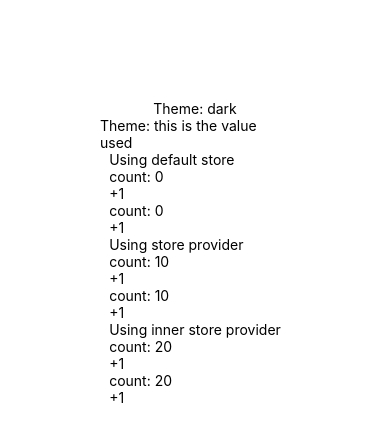
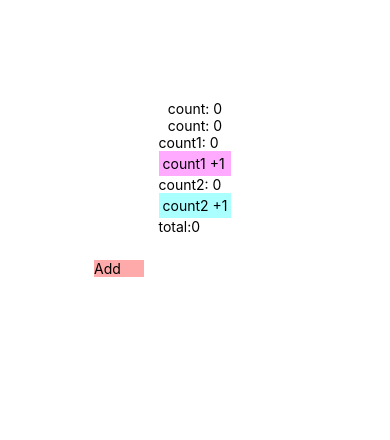
Before and after one commit to g1d5ny/HookStudy, a React Native app: screen / in a window 390 px wide. Shown: the top 440 px of the page. Built offline with nearby package versions, Linux system fonts and the light colour scheme.

Commit message:
7부 zustand 이해하기

```diff
--- a/App.js
+++ b/App.js
@@ -18,6 +18,10 @@ import { App4_2 } from "./src/chapter04/02_use_store_with_selector"
 import { App4_3 } from "./src/chapter04/03_use_subscription_with_store"
 import { App5_1, App5_1_2 } from "./src/chapter05/01_theme_context"
 import { App5_2 } from "./src/chapter05/02_context_subscription"
+import { App7_1, App7_2 } from "./src/chapter07/01_store"
+import { App7_3, App7_4 } from "./src/chapter07/02_useStore"
+import { App7_5 } from "./src/chapter07/03_store_update"
+import { Todo } from "./src/chapter07/04_todo"
 
 export default function App() {
     // 싱글턴이 아닌 전역 상태가 어떻게 작동하는지
@@ -32,10 +36,16 @@ export default function App() {
     return (
         <ScrollView>
             <View style={styles.container}>
+                <App7_1 />
+                <App7_2 />
+                <App7_3 />
+                <App7_4 />
+                <App7_5 />
+                <Todo />
                 {/* chapter05 */}
-                <App5_1 />
+                {/* <App5_1 />
                 <App5_1_2 />
-                <App5_2 />
+                <App5_2 /> */}
                 {/* chapter04 */}
                 {/* <App4_1 />
                 <App4_2 />
--- a/package.json
+++ b/package.json
@@ -11,11 +11,13 @@
   "dependencies": {
     "@types/react": "~18.2.79",
     "expo": "~51.0.14",
+    "expo-checkbox": "^3.0.0",
     "expo-status-bar": "~1.12.1",
     "react": "18.2.0",
     "react-native": "0.74.2",
     "typescript": "~5.3.3",
-    "use-subscription": "^1.8.2"
+    "use-subscription": "^1.8.2",
+    "zustand": "^4.5.4"
   },
   "devDependencies": {
     "@babel/core": "^7.20.0"
--- /dev/null
+++ b/src/chapter07/01_store.tsx
@@ -0,0 +1,40 @@
+import { View } from "react-native"
+import { create } from "zustand"
+
+// 잘 되는디
+export const App7_1 = () => {
+    const store = create(() => ({ count: 0 }))
+    console.log(store.getState())
+    store.setState({ count: 1 })
+    console.log(store.getState())
+    console.log("=============")
+    const state1 = store.getState()
+    console.log("state1: ", state1)
+    state1.count = 2
+    console.log("state1: ", state1)
+    ++state1.count
+    console.log("state1: ", state1)
+    console.log("=============")
+    store.setState(prev => ({ count: prev.count + 1 })) // 함수 갱신
+    console.log(store.getState())
+    return <></>
+}
+
+export const App7_2 = () => {
+    console.log("App 7_2!!!!!!")
+    const store = create(() => ({ count: 0, text: "hello" }))
+    console.log("store: ", store.getState())
+    store.setState({ count: 2 })
+    console.log(store.getState())
+    store.subscribe(() => {
+        console.log("store state is changed!!")
+    })
+    store.setState({ count: 3 })
+    console.log(store.getState())
+    store.setState({ count: 3 })
+    console.log(store.getState())
+    store.setState({ count: 100 })
+    console.log(store.getState())
+
+    return <></>
+}
--- /dev/null
+++ b/src/chapter07/02_useStore.tsx
@@ -0,0 +1,17 @@
+import { Text } from "react-native"
+import { create } from "zustand"
+
+const useStore = create(() => ({
+    count: 0,
+    text: "hello"
+}))
+
+export const App7_3 = () => {
+    const { count, text } = useStore() // count, text가 바뀔 때마다 렌더링, 화면엔 count만 필요하므로 불필요한 렌더링 발생함
+    return <Text>count: {count}</Text>
+}
+
+export const App7_4 = () => {
+    const count = useStore(({ count }) => count) // 수동 렌더링 최적화: 선택자 함수가 반환하는 결과 비교하는 방식
+    return <Text>count: {count}</Text>
+}
--- /dev/null
+++ b/src/chapter07/03_store_update.tsx
@@ -0,0 +1,61 @@
+import { Text, TouchableOpacity, View } from "react-native"
+import { create } from "zustand"
+
+type StoreState = {
+    count1: number
+    count2: number
+    total: number
+    inc1: () => void
+    inc2: () => void
+}
+
+const useStore = create<StoreState>(set => ({
+    count1: 0,
+    count2: 0,
+    total: 0,
+    inc1: () =>
+        set(prev => ({
+            ...prev,
+            count1: prev.count1 + 1,
+            total: prev.count1 + 1 + prev.count2
+        })),
+    inc2: () =>
+        set(prev => ({
+            ...prev,
+            count2: prev.count2 + 1,
+            total: prev.count2 + 1 + prev.count1
+        }))
+}))
+
+const selectCount1 = (state: StoreState) => state.count1
+const selectCount2 = (state: StoreState) => state.count2
+const selectTotal = (state: StoreState) => state.count1 + state.count2
+const inc1 = (state: StoreState) => state.inc1
+const inc2 = (state: StoreState) => state.inc2
+
+export const App7_5 = () => {
+    const count1 = useStore(selectCount1)
+    const count2 = useStore(selectCount2)
+    const total = useStore(selectTotal)
+    const increase1 = useStore(inc1)
+    const increase2 = useStore(inc2)
+
+    useStore.subscribe(e => {
+        // wow??... count1 클릭한 횟수만큼 들어옴
+        console.log("store state is changed!!: " + JSON.stringify(e))
+    })
+
+    return (
+        <View>
+            <Text>count1: {count1}</Text>
+            <TouchableOpacity onPress={increase1} style={{ padding: 4, backgroundColor: "#faf" }}>
+                <Text>count1 +1</Text>
+            </TouchableOpacity>
+            <Text>count2: {count2}</Text>
+            <TouchableOpacity onPress={increase2} style={{ padding: 4, backgroundColor: "#aff" }}>
+                <Text>count2 +1</Text>
+            </TouchableOpacity>
+            <Text>total:{total}</Text>
+        </View>
+    )
+}
--- /dev/null
+++ b/src/chapter07/04_todo.tsx
@@ -0,0 +1,100 @@
+// 새로운 할 일 생성
+// 할 일 목록 표시
+// 할 일 완료 상태로 전환
+// 할 일 제거
+
+import Checkbox from "expo-checkbox"
+import { memo, useState } from "react"
+import { Text, TextInput, TouchableOpacity, View } from "react-native"
+import { create } from "zustand"
+
+type Todo = {
+    id: number
+    title: String
+    done: boolean
+}
+
+type StoreState = {
+    todos: Todo[]
+    addTodo: (title: String) => void
+    removeTodo: (id: number) => void
+    toggleTodo: (id: number) => void
+}
+
+let nextId = 0
+const useStore = create<StoreState>(set => ({
+    todos: [],
+    addTodo: title =>
+        set(prev => ({
+            todos: [...prev.todos, { id: ++nextId, title, done: false }]
+        })),
+    removeTodo: id =>
+        set(prev => ({
+            todos: prev.todos.filter(todo => todo.id !== id)
+        })),
+    toggleTodo: id =>
+        set(prev => ({
+            todos: prev.todos.map(todo => (todo.id === id ? { ...todo, done: !todo.done } : todo))
+        }))
+}))
+
+const selectRemoveTodo = (state: StoreState) => state.removeTodo
+const selectToggleTodo = (state: StoreState) => state.toggleTodo
+
+const TodoItem = ({ todo }: { todo: Todo }) => {
+    const removeTodo = useStore(selectRemoveTodo)
+    const toggleTodo = useStore(selectToggleTodo)
+
+    return (
+        <View style={{ flexDirection: "row", alignItems: "center" }}>
+            <Checkbox style={{ margin: 8 }} value={todo.done} onValueChange={() => toggleTodo(todo.id)} />
+            <Text style={{ textDecorationLine: todo.done ? "line-through" : "none" }}>{todo.title}</Text>
+            <TouchableOpacity style={{ margin: 8, backgroundColor: "#afa" }} onPress={() => removeTodo(todo.id)}>
+                <Text>Delete</Text>
+            </TouchableOpacity>
+        </View>
+    )
+}
+
+const MemoedTodoItem = memo(TodoItem)
+
+const selectTodos = (state: StoreState) => state.todos
+const selectAddTodo = (state: StoreState) => state.addTodo
+
+const TodoList = () => {
+    const todos = useStore(selectTodos)
+    return (
+        <View>
+            {todos.map(todo => (
+                <MemoedTodoItem key={todo.id} todo={todo} />
+            ))}
+        </View>
+    )
+}
+
+const NewTodo = () => {
+    const addTodo = useStore(selectAddTodo)
+    const [text, setText] = useState("")
+    const onClick = () => {
+        addTodo(text)
+        setText("")
+    }
+
+    return (
+        <View>
+            <TextInput value={text} onChangeText={e => setText(e)} />
+            <TouchableOpacity style={{ width: 50, margin: 8, backgroundColor: "#faa" }} onPress={onClick} disabled={!text}>
+                <Text>Add</Text>
+            </TouchableOpacity>
+        </View>
+    )
+}
+
+export const Todo = () => {
+    return (
+        <>
+            <TodoList />
+            <NewTodo />
+        </>
+    )
+}
```
